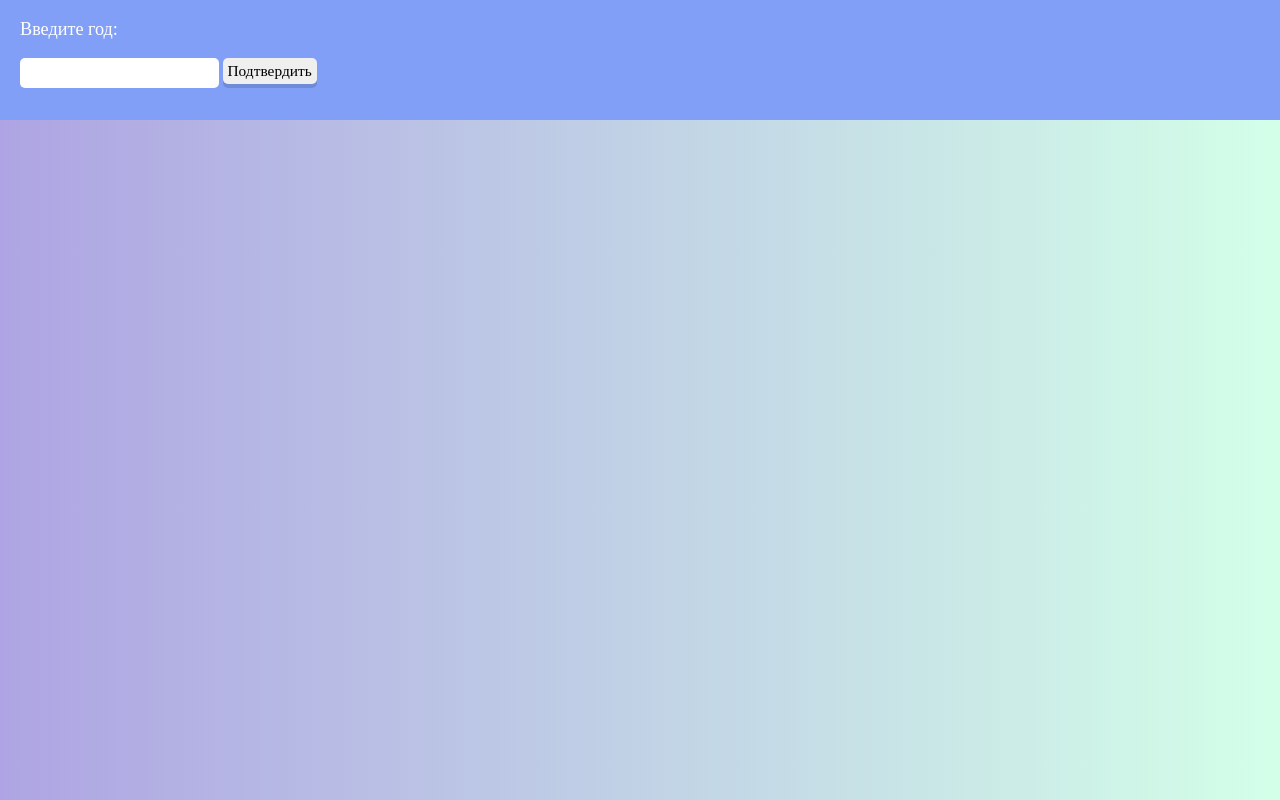
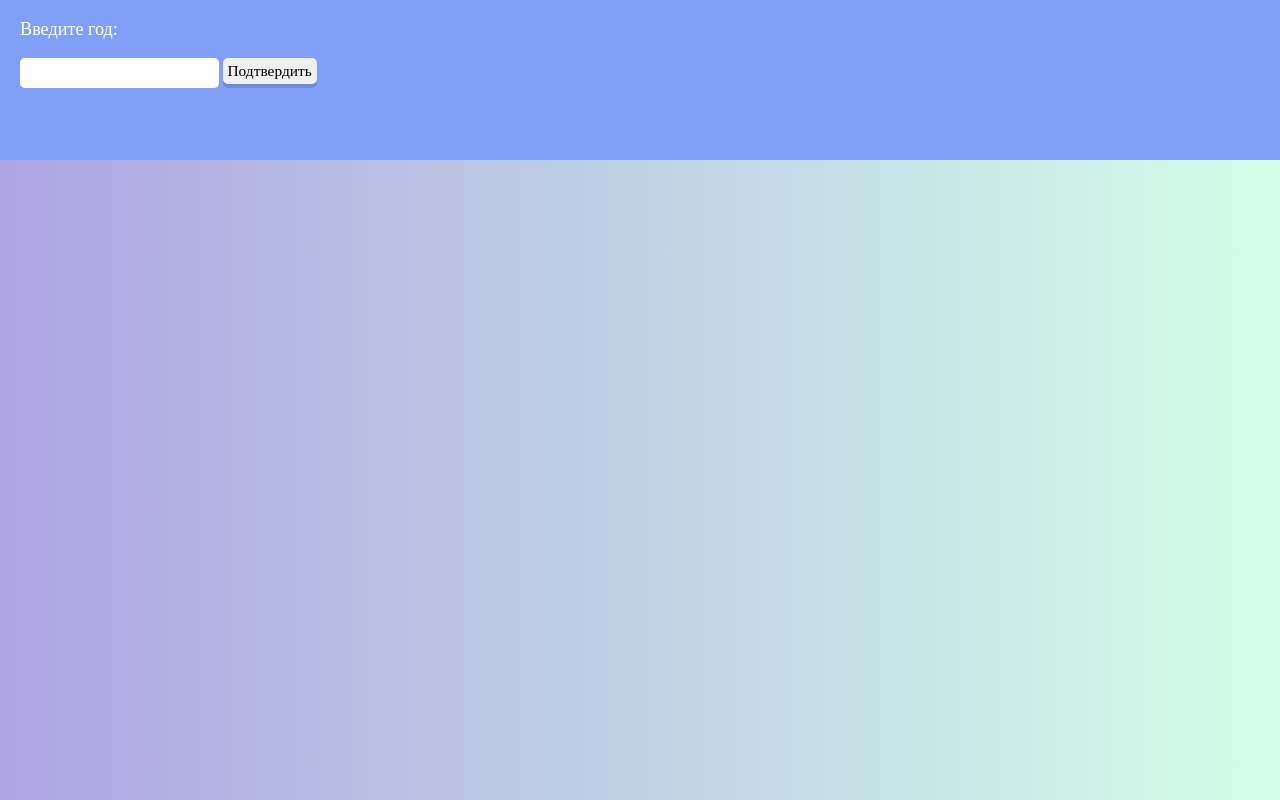
Before and after one commit to Vitaly1805/Calendar, a plain HTML site: page index.html in a window 1280 px wide. Drawn offline with Linux system fonts and the light colour scheme.

Commit message:
Change adapting of form

```diff
--- a/styles/style.css
+++ b/styles/style.css
@@ -3,7 +3,7 @@
 .form {
   background: #819FF7;
   color: #fff;
-  height: 15vh;
+  height: 20vh;
   padding: 20px;
 }
 
@@ -35,7 +35,7 @@
 }
 
 .calendar__body {
-  min-height: 85vh;
+  min-height: 80vh;
   color: #424242;
   padding: 20px;
   background: linear-gradient(90deg, #aea4e3, #d3ffe8);
@@ -118,7 +118,7 @@
   }
 }
 
-@media all and (max-width: 340px) {
+@media all and (max-width: 360px) {
   .form__inputs {
     display: flex;
     flex-direction: column;
```
